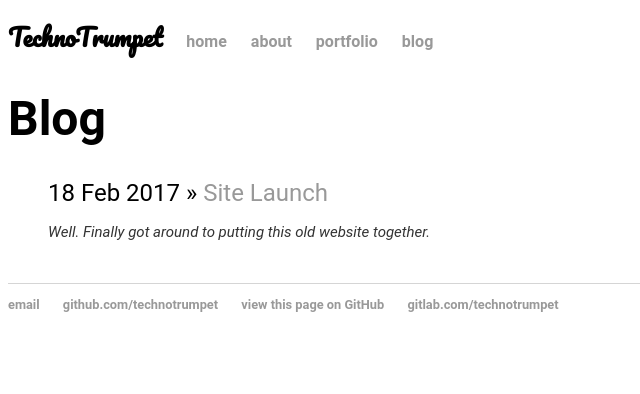
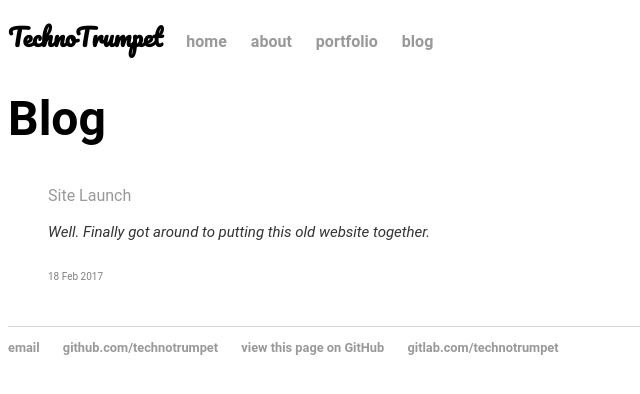
Before and after one commit to TechnoTrumpet/TechnoTrumpet.github.io, a Jekyll site: the page built from blog/index.html, in a window 1280 px wide. Shown: the top 394 px of the page, without its empty margins (0-640 px from the left). Built offline with Jekyll 4.4.1, drawn with Linux system fonts in a browser that asks for light colours.

Commit message:
changed layout

```diff
--- a/blog/index.html
+++ b/blog/index.html
@@ -7,8 +7,9 @@ layout: default
 	<ul class="posts">
 
 	  {% for post in site.posts %}
-	    <li><span>{{ post.date | date_to_string }}</span> » <a href="{{ post.url }}" title="{{ post.title }}">{{ post.title }}</a>
+	    <li><font size="3"><a href="{{ post.url }}" title="{{ post.title }}">{{ post.title }}</a></font>
 		    <i><font size="1">{{ post.excerpt }}</font></i>
+		    <font size="1" color="grey"><span>{{ post.date | date_to_string }}</span></font>
 		</li>
 	  {% endfor %}
 	</ul>
```
